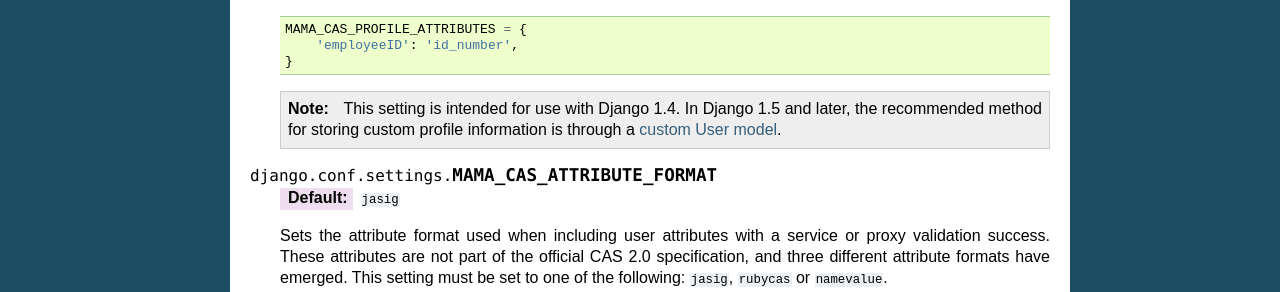
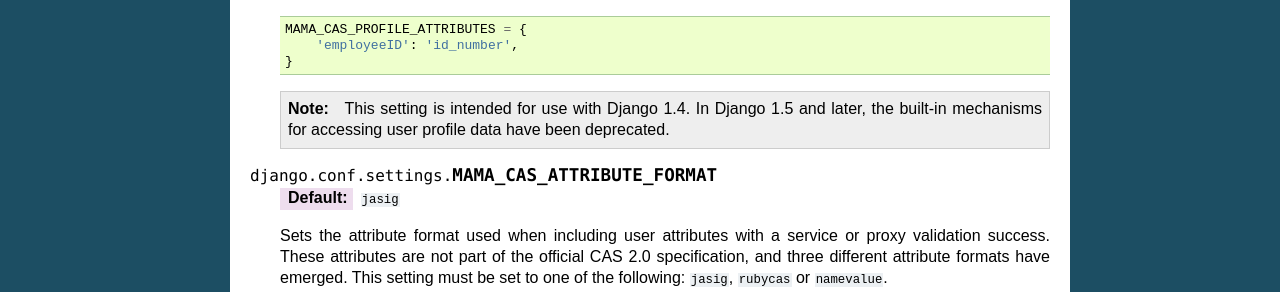
Before and after one commit to jbittel/django-mama-cas, a Sphinx documentation site: the page built from docs/settings.rst, in a window 1280 px wide. Shown: the part 800-1092 px from the top of the page. Built offline with Sphinx 7.4.7, drawn with Linux system fonts in a browser that asks for light colours.

Commit message:
Clarify note regarding user profile deprecation

```diff
--- a/docs/settings.rst
+++ b/docs/settings.rst
@@ -58,9 +58,9 @@ required and have sane defaults, but can be used to customize the behavior.
 
    .. note::
 
-      This setting is intended for use with Django 1.4. In Django 1.5 and later,
-      the recommended method for storing custom profile information is through a
-      `custom User model`_.
+      This setting is intended for use with Django 1.4. In Django 1.5 and
+      later, the built-in mechanisms for accessing user profile data have
+      been deprecated.
 
 .. attribute:: MAMA_CAS_ATTRIBUTE_FORMAT
 
@@ -112,5 +112,4 @@ required and have sane defaults, but can be used to customize the behavior.
       The default setting of ``False`` conforms to the CAS protocol
       specification.
 
-.. _custom User model: https://docs.djangoproject.com/en/1.5/topics/auth/customizing/#auth-custom-user
 .. _phpCAS: https://wiki.jasig.org/display/CASC/phpCAS
```
